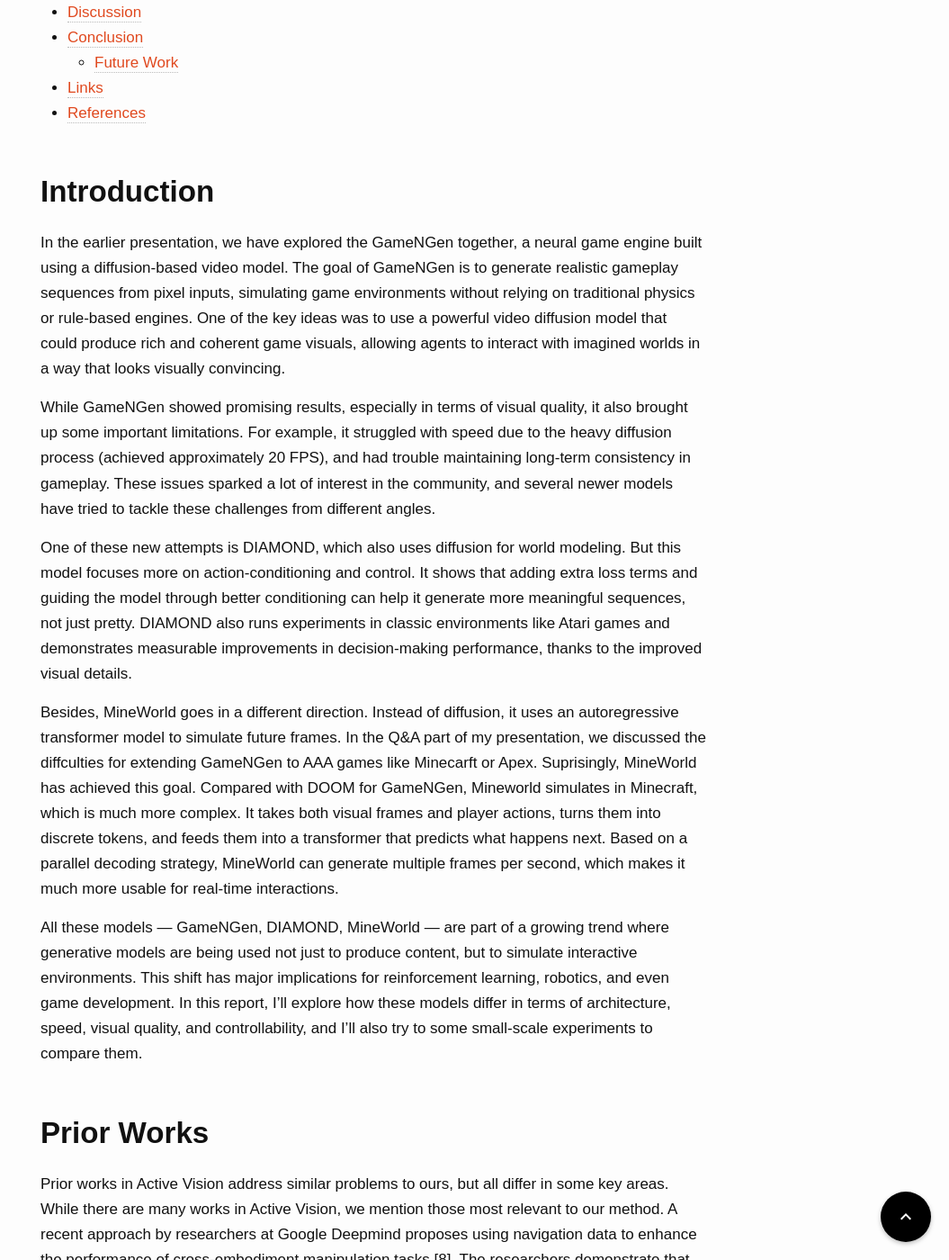
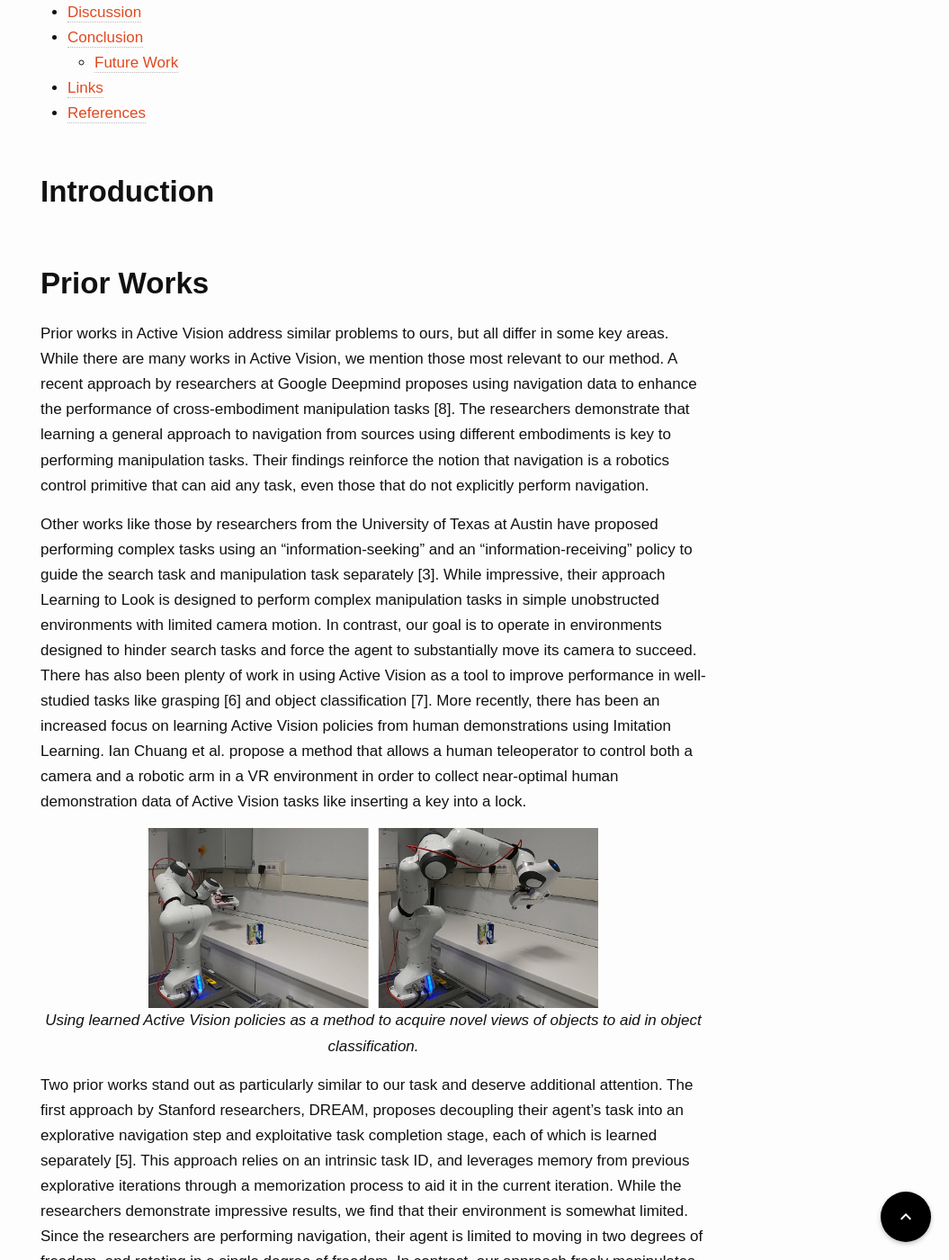
Before and after one commit to UCLAdeepvision/CS269-Projects-2025Spring, a Jekyll site: the page built from _posts/2025-06-10-student-19-GameEngine.md, in a window 1280 px wide and 1400 px high, scrolled down 866 px. Shown: the whole window at 90% size, without its empty margins (225-1280 px from the left). Built offline with Jekyll 4.4.1, drawn with Linux system fonts in a browser that asks for light colours; some web fonts are replaced; formulas are drawn with MathJax 3; comment, search, counter and statistics services are not loaded.

Commit message:
Update 2025-06-10-student-19-GameEngine.md

```diff
--- a/_posts/2025-06-10-student-19-GameEngine.md
+++ b/_posts/2025-06-10-student-19-GameEngine.md
@@ -36,15 +36,7 @@ their perception in cluttered or obstructed environments.
 {:toc}
 
 ## Introduction
-In the earlier presentation, we have explored the GameNGen together, a neural game engine built using a diffusion-based video model. The goal of GameNGen is to generate realistic gameplay sequences from pixel inputs, simulating game environments without relying on traditional physics or rule-based engines. One of the key ideas was to use a powerful video diffusion model that could produce rich and coherent game visuals, allowing agents to interact with imagined worlds in a way that looks visually convincing.
 
-While GameNGen showed promising results, especially in terms of visual quality, it also brought up some important limitations. For example, it struggled with speed due to the heavy diffusion process (achieved approximately 20 FPS), and had trouble maintaining long-term consistency in gameplay. These issues sparked a lot of interest in the community, and several newer models have tried to tackle these challenges from different angles.
-
-One of these new attempts is DIAMOND, which also uses diffusion for world modeling. But this model focuses more on action-conditioning and control. It shows that adding extra loss terms and guiding the model through better conditioning can help it generate more meaningful sequences, not just pretty. DIAMOND also runs experiments in classic environments like Atari games and demonstrates measurable improvements in decision-making performance, thanks to the improved visual details.
-
-Besides, MineWorld goes in a different direction. Instead of diffusion, it uses an autoregressive transformer model to simulate future frames. In the Q&A part of my presentation, we discussed the diffculties for extending GameNGen to AAA games like Minecarft or Apex. Suprisingly, MineWorld has achieved this goal. Compared with DOOM for GameNGen, Mineworld simulates in Minecraft, which is much more complex. It takes both visual frames and player actions, turns them into discrete tokens, and feeds them into a transformer that predicts what happens next. Based on a parallel decoding strategy, MineWorld can generate multiple frames per second, which makes it much more usable for real-time interactions.
-
-All these models — GameNGen, DIAMOND, MineWorld — are part of a growing trend where generative models are being used not just to produce content, but to simulate interactive environments. This shift has major implications for reinforcement learning, robotics, and even game development. In this report, I’ll explore how these models differ in terms of architecture, speed, visual quality, and controllability, and I’ll also try to some small-scale experiments to compare them.
 
 ## Prior Works
 
```
